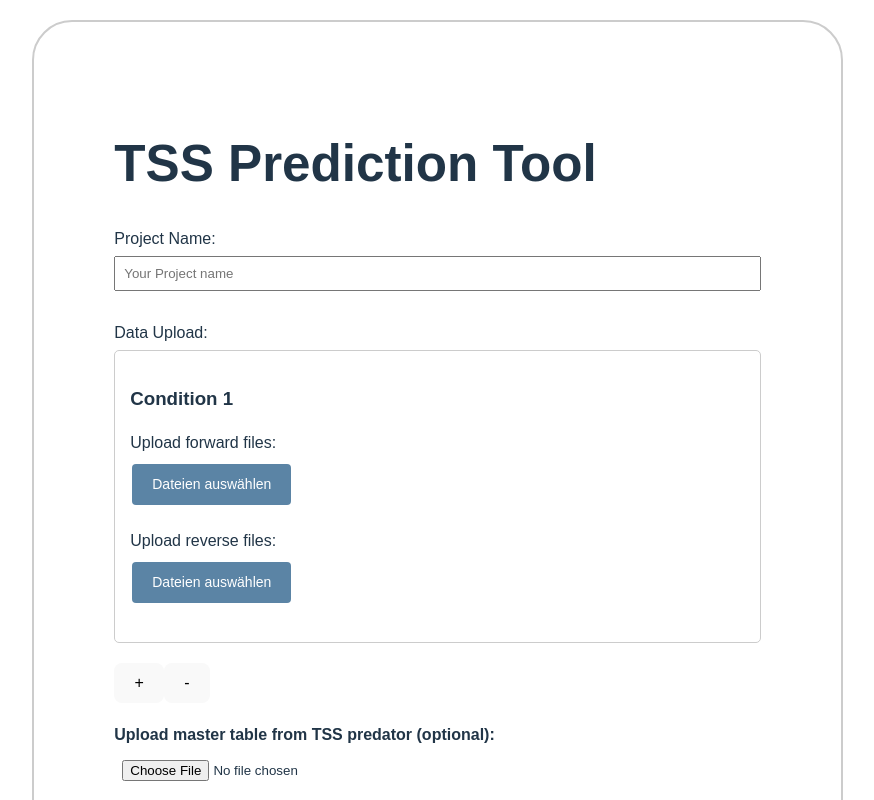
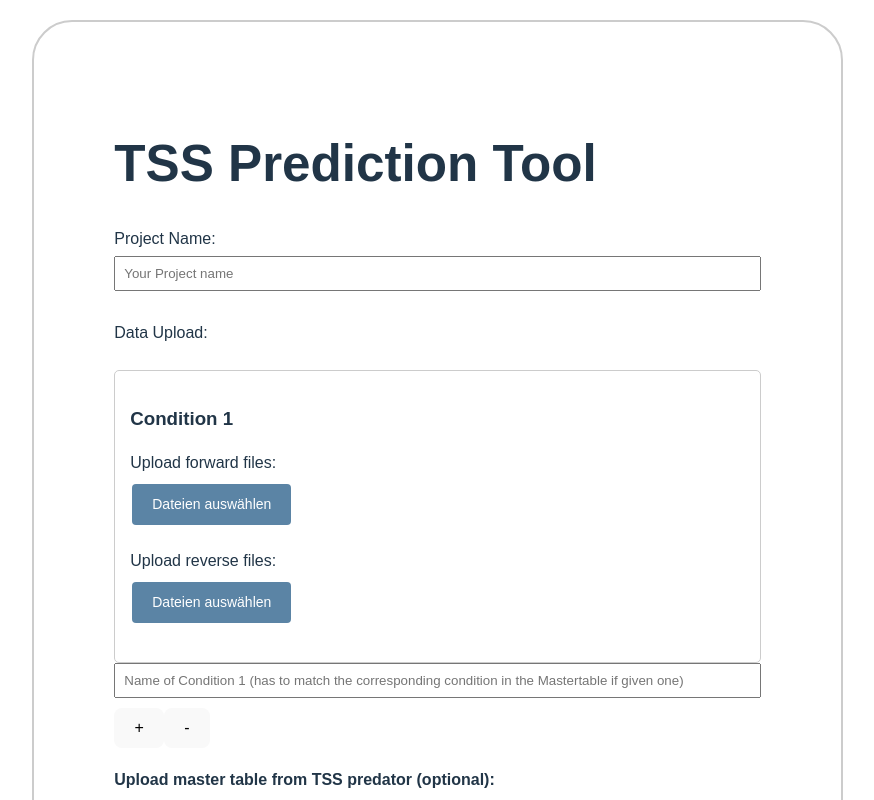
Before and after one commit to Integrative-Transcriptomics/tss-prediction-comparison, a React (Vite) app in the folder client-side-interface-prototype/: page / in a window 1280 px wide. Shown: the top 800 px of the page, without its empty margins (311-1185 px from the left). Built offline with nearby package versions, Linux system fonts and the light colour scheme.

Commit message:
added some CSS

```diff
--- a/client-side-interface-prototype/src/App.css
+++ b/client-side-interface-prototype/src/App.css
@@ -65,6 +65,15 @@ button:hover {
   padding: 15px;
   border-radius: 5px;
   margin-bottom: 20px;
+  display: flex;
+  flex-direction: column;
+  position: relative;
+  top: 20px;
+}
+
+.condition .condition-input-group {
+  position: relative;
+  top: -50px;
 }
 
 .custom-file-upload {
--- a/client-side-interface-prototype/src/ProjectForm.jsx
+++ b/client-side-interface-prototype/src/ProjectForm.jsx
@@ -1,5 +1,5 @@
 import React, { useState, useRef, useEffect } from 'react';
-import { useNavigate } from 'react-router-dom';
+import { useNavigate, useOutlet } from 'react-router-dom';
 import Condition from './Condition';
 import TssMasterTable from './TssMasterTable';
 import GFF from './GFF';
@@ -34,6 +34,21 @@ function ProjectForm() {
     setConditions([...conditions, { id: index, ref: React.createRef(), name: `Condition ${index}` }]);
   };
 
+  // Function for updating the condition name given the chosen conditions id and the new chosen name
+  const updateConditionName = (id, newName) => {
+    // declare new conditions array so that the state isnt directly mutated and map over the current conditions
+    const updatedConditions = conditions.map(
+      condition => {
+        if(id === condition.id) {
+          // update the name of the current condition
+          return {...condition, name: newName};
+        }
+        // dont change the unaffected conditions
+        return condition;
+      }
+    )
+    setConditions(updatedConditions);
+  }
   // Function to remove the last condition from the list. Ensures there is at least one condition left.
   const deleteCondition = () => {
     if (conditions.length > 1) {
@@ -140,10 +155,20 @@ function ProjectForm() {
       <div className="form-group">
         <label>Data Upload:</label>
 
-        {/* Render each Condition component in the conditions array */}
-        {conditions.map((condition) => (
-          <Condition key={condition.id} id={condition.id} ref={condition.ref} name ={condition.name}/>
-        ))}
+        {/* Render each Condition component and its corresponding input field */}
+        {conditions.map(
+          (condition) =>
+            <div className="condition-input-group" key = {condition.id}>
+              <Condition key={condition.id} id={condition.id} ref={condition.ref} name ={condition.name}/>
+              <input
+                type = "text"
+                onChange={(e) => updateConditionName(condition.id, e.target.value)}
+                placeholder={`Name of Condition ${condition.id} (has to match the corresponding condition in the Mastertable if given one)`}
+              >
+              </input>
+            </div>
+          )
+        }
 
         {/* Buttons to add or remove conditions */}
         <button className="button" onClick={addCondition}>+</button>
```
